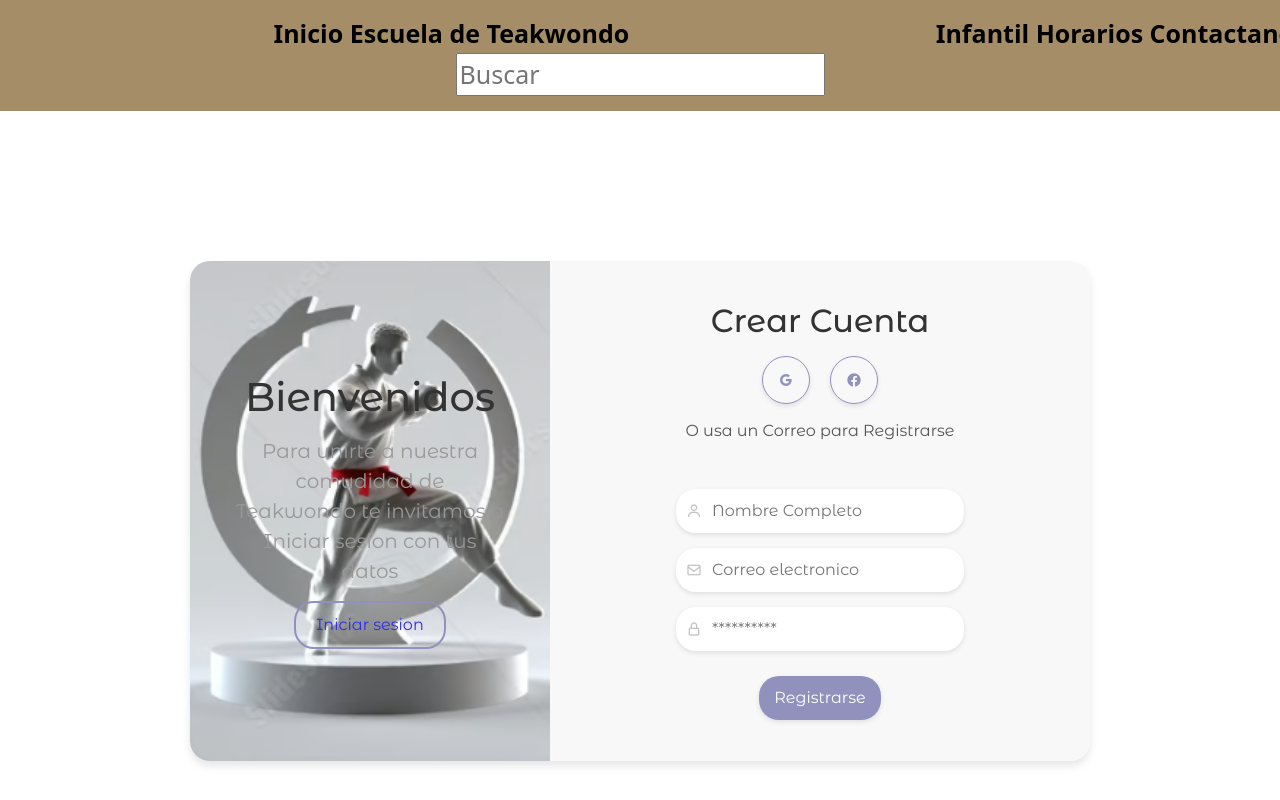
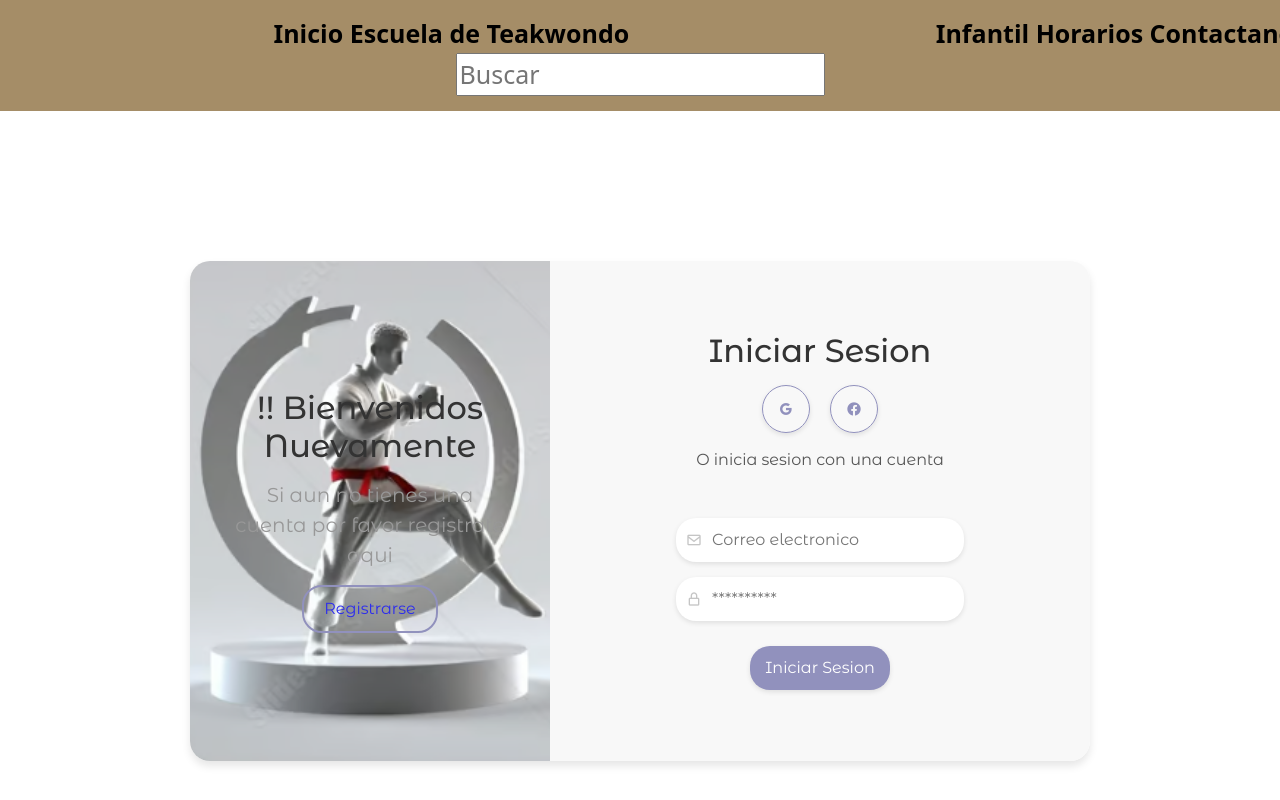
Before and after one commit to Luis901810/taekwondo-florencia, a React (Create React App) app: page /registro in a window 1280 px wide. Shown: the top 800 px of the page. Built offline with nearby package versions, Linux system fonts and the light colour scheme.

Commit message:
subo arreglos del registro realizados

```diff
--- a/src/components/register/Register.jsx
+++ b/src/components/register/Register.jsx
@@ -1,15 +1,24 @@
+
+import { useState } from "react"
 import styles from "./Register.module.css"
 
 export default function Register () {
 
+        const [ isLoginForm, setIsLoginForm ] = useState(true);
+
+        const toggleFormVisibility = () =>{
+            setIsLoginForm(!isLoginForm);
+        }
+
+
     return (
         <div className={styles.container}>
-            <div className={styles.information}>
+            <div className={`${styles.information}  ${isLoginForm ? styles.hide :"" } register`}>
                 <div className={styles.infor}>
                 <div className={styles.childs}>
                     <h2>Bienvenidos</h2>
                     <p>Para unirte a nuestra comudidad de Teakwondo te invitamos a Iniciar sesion con tus datos</p>
-                    <input type="button" value="Iniciar sesion" />
+                    <input type="button" value="Iniciar sesion" onClick={toggleFormVisibility}  id="sign-in"/>
                 </div>
 
                 </div>
@@ -42,6 +51,47 @@ export default function Register () {
             </div>
             </div>
             </div>
+
+            {/* //---------------------------------------------------------------------------------- */}
+
+            <div className={`${styles.information} ${isLoginForm ? "": styles.hide}  login`}>
+                <div className={styles.infor}>
+                <div className={styles.childs}>
+                    <h2>!! Bienvenidos Nuevamente</h2>
+                    <p>Si aun no tienes una cuenta por favor registrate aqui</p>
+                    <input type="button" value="Registrarse" onClick={toggleFormVisibility} id="sign-up"/>
+                </div>
+
+                </div>
+
+
+            <div className={styles.formInf}>
+                <div className={styles.formChilds}>
+                    <h2>Iniciar Sesion</h2>
+                    <div className={styles.icon}>
+                    <i className='bx bxl-google'></i>
+                    <i className='bx bxl-facebook-circle'></i>
+                    </div>
+                <p>O inicia sesion con una cuenta</p>
+
+            <form className={styles.form}  action="">
+                <label >
+                <i className='bx bx-envelope'></i>
+                <input type="email" placeholder="Correo electronico" />
+                </label>
+                <label htmlFor="">
+                <i className='bx bx-lock-alt'></i>
+                <input type="password" placeholder="**********" />
+                </label>
+                <input className={styles.boton} type="submit" value="Iniciar Sesion" />
+            </form>
+            </div>
+            </div>
+            </div>
     </div>
+
+
+
+
     )
 }
--- a/src/components/register/Register.module.css
+++ b/src/components/register/Register.module.css
@@ -36,7 +36,7 @@
     padding: 0 30px;
 }
 .childs h2{
-    font-size: 2.5rem;
+    font-size: 2rem;
     color: #333;
 }
 .childs p{
@@ -143,6 +143,12 @@
 .boton:hover{
     background-color: #7a7a9a;
 }
+
+.hide{
+    position:absolute;
+    transform: translateY(-300%);
+
+}
 /* responsive */
 @media screen and (max-width:750px){
     html{
```
